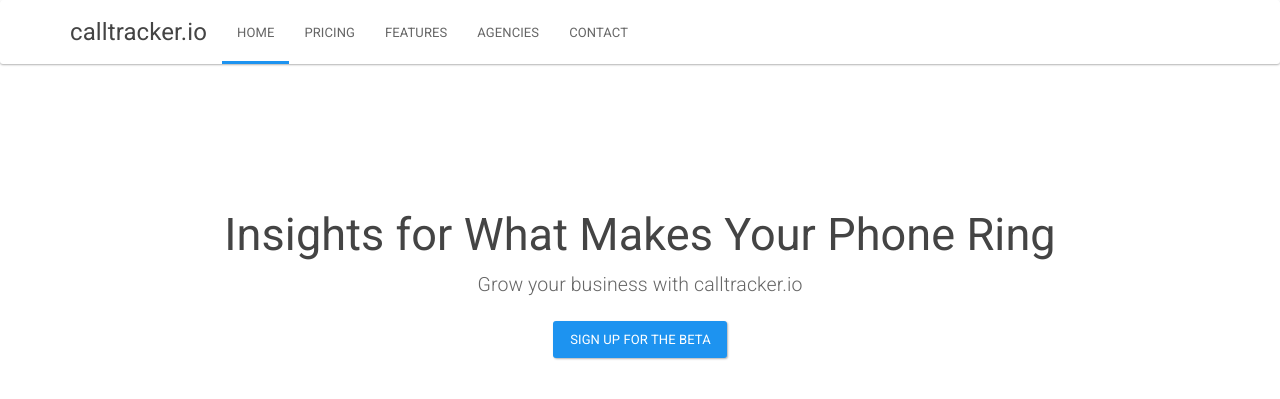
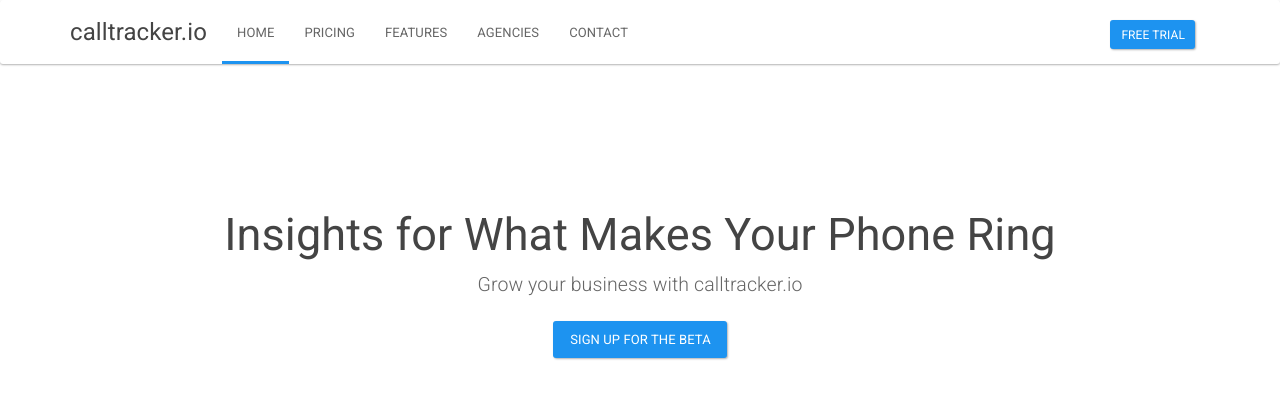
Before and after one commit to sumonst21/calltrackerio-site, a Jekyll site: the page built from index.html, in a window 1280 px wide. Shown: the top 399 px of the page. Built offline with Jekyll 4.4.1, drawn with Linux system fonts in a browser that asks for light colours; nearby versions of some CDN libraries.

Commit message:
update header markup

```diff
--- a/_includes/header.html
+++ b/_includes/header.html
@@ -11,12 +11,15 @@
     </div>
     <div id="navbar" class="collapse navbar-collapse">
       <ul class="nav navbar-nav">
-        <li class="active"><a href="1">Home</a></li>
+        <li class="active"><a href="/">Home</a></li>
         <li ><a href="#">Pricing</a></li>
         <li><a href="#">Features</a></li>
         <li><a href="#">Agencies</a></li>
         <li><a href="#">Contact</a></li>
       </ul>
+      <div class="pull-right">
+        <a href="#" class="btn btn-sm btn-primary m-t-20">Free Trial</a>
+      </div>
     </div><!--/.nav-collapse -->
   </div>
 </nav>
--- a/_layouts/base.html
+++ b/_layouts/base.html
@@ -1,7 +1,9 @@
 <!DOCTYPE html>
-<html>
+<html lang="en-US" prefix="og: http://ogp.me/ns# fb: http://ogp.me/ns/fb#">
 <head>
-   <meta charset="utf-8">
+<meta charset="UTF-8"/>
+<meta http-equiv="X-UA-Compatible" content="IE=edge">
+<meta name="viewport" content="width=device-width, initial-scale=1.0, maximum-scale=2.0, user-scalable=yes"/>
    <title>{{ page.title }} - {{ site.title }}</title>
    <link rel="stylesheet" type="text/css" href="css/style.css" >
    <link rel="stylesheet" type="text/css" href="fonts/material-design-iconic-font/css/material-design-iconic-font.min.css" >
```
